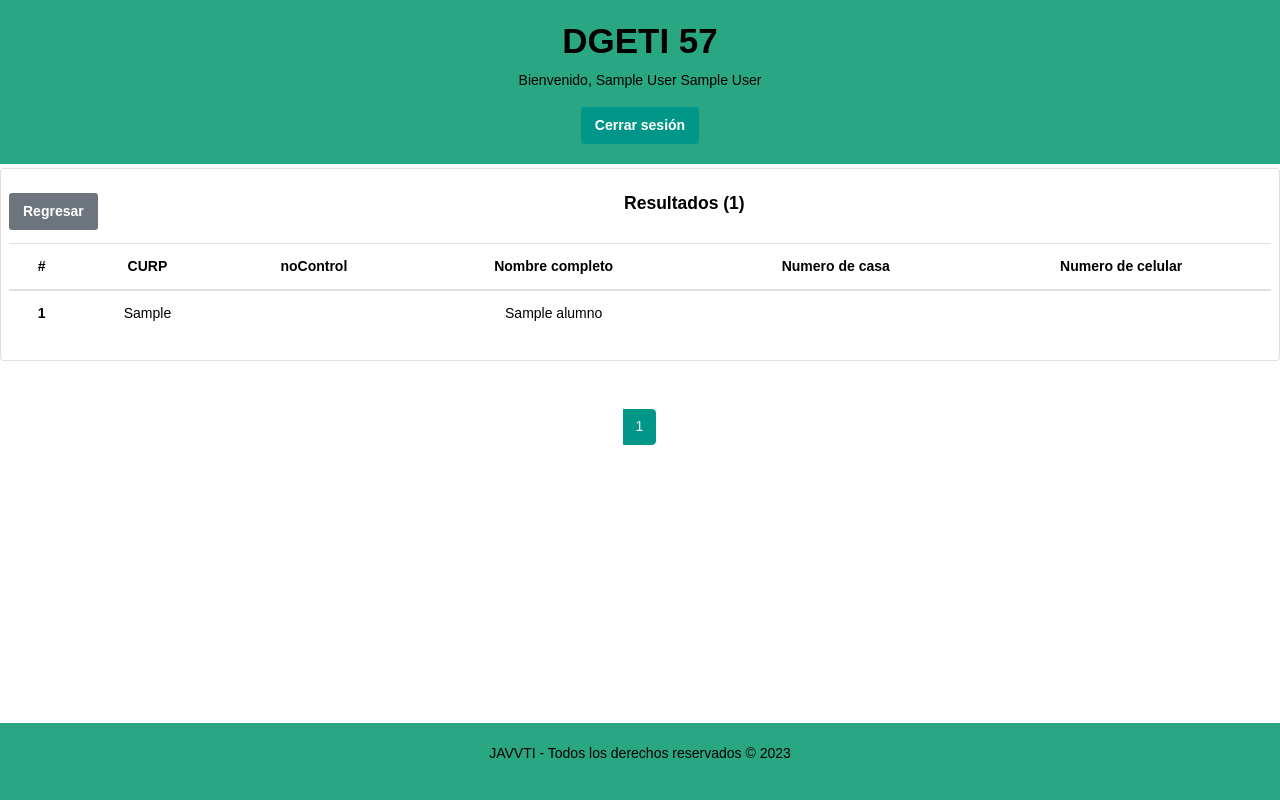
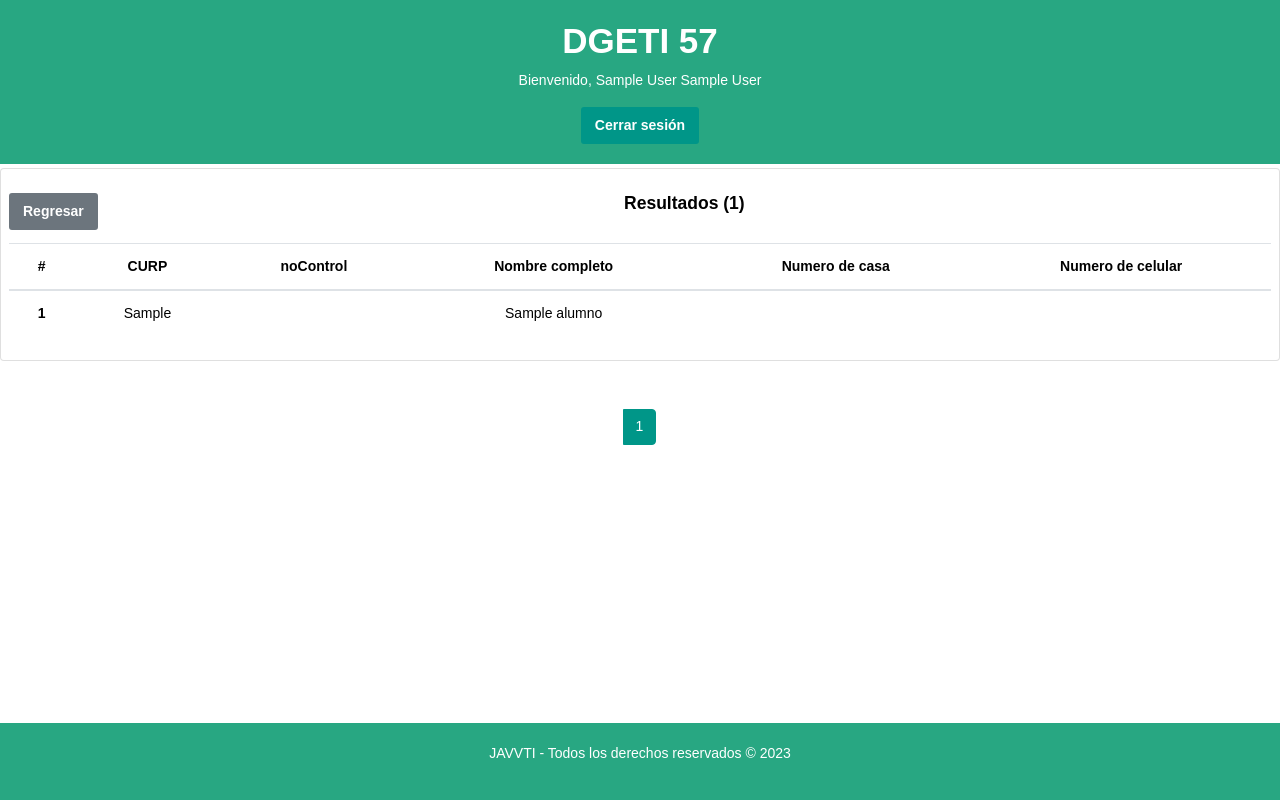
Before and after one commit to omar-angeles/students_cts57, a PHP site: page /proyectos/tablesPreview.php?nume=1 in a window 1280 px wide. Run offline with PHP 8.4, Linux system fonts and the light colour scheme; the visitor is signed in with stand-in values (Sample User, id 1); tables that the repository leaves empty or names only in its code hold one stand-in row (values such as "Sample post"); data that the repository does not hold is empty.

Commit message:
arreglo css

```diff
--- a/css/home.css
+++ b/css/home.css
@@ -43,5 +43,5 @@ body {
   }
 
   #blanco{
-    color: black;
+    color: white;
   }
--- a/partials/footer.php
+++ b/partials/footer.php
@@ -1,5 +1,5 @@
 <?php
 ?>
 <footer>
-    <p>JAVVTI - Todos los derechos reservados &copy; 2023</p>
+    <p id="blanco">JAVVTI - Todos los derechos reservados &copy; 2023</p>
   </footer>
--- a/partials/header.php
+++ b/partials/header.php
@@ -16,6 +16,6 @@ $apellido = $_SESSION['lastname'];
 </head>
 <header>
     <h1 id="blanco">DGETI 57</h1>
-    <p>Bienvenido, <?php echo $nombre . ' ' . $apellido; ?></p>
+    <p id="blanco">Bienvenido, <?php echo $nombre . ' ' . $apellido; ?></p>
     <form action="cerrar_sesion.php" method="POST"> <button type="submit" class="btn btn-primary btn-block">Cerrar sesión</button> </form>
 </header>
```
